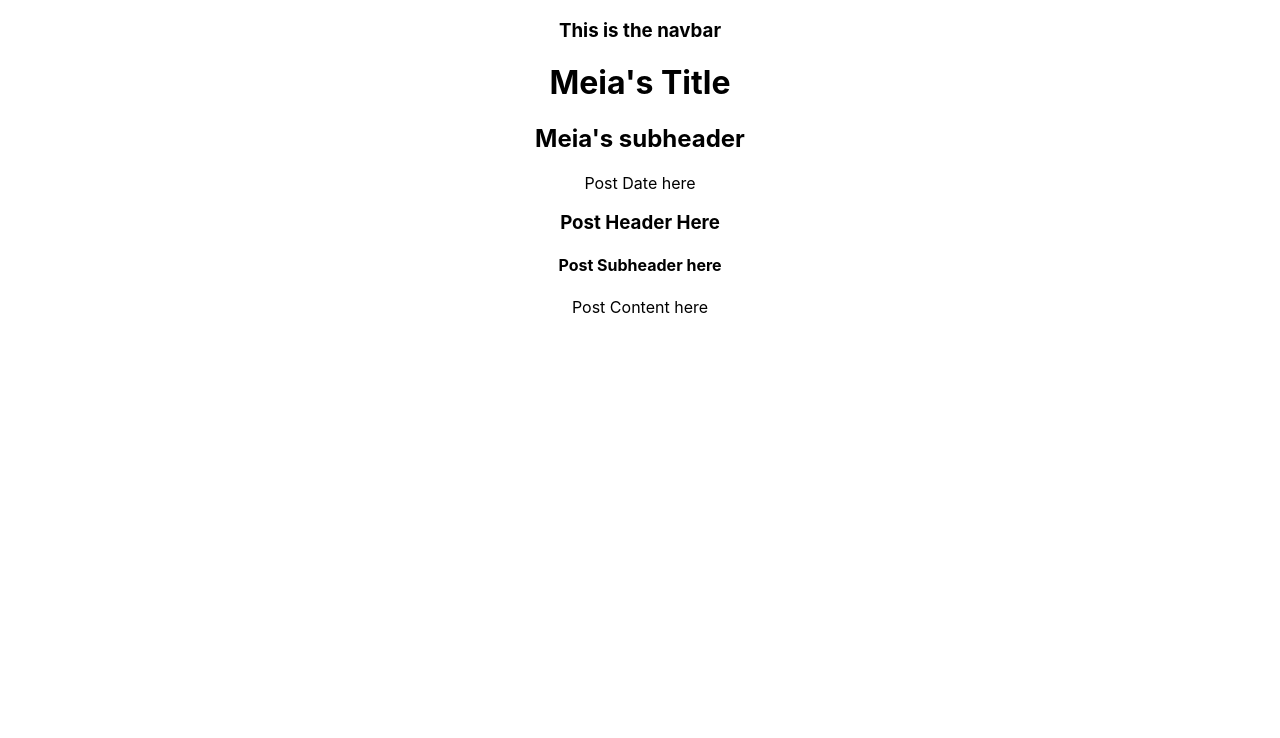
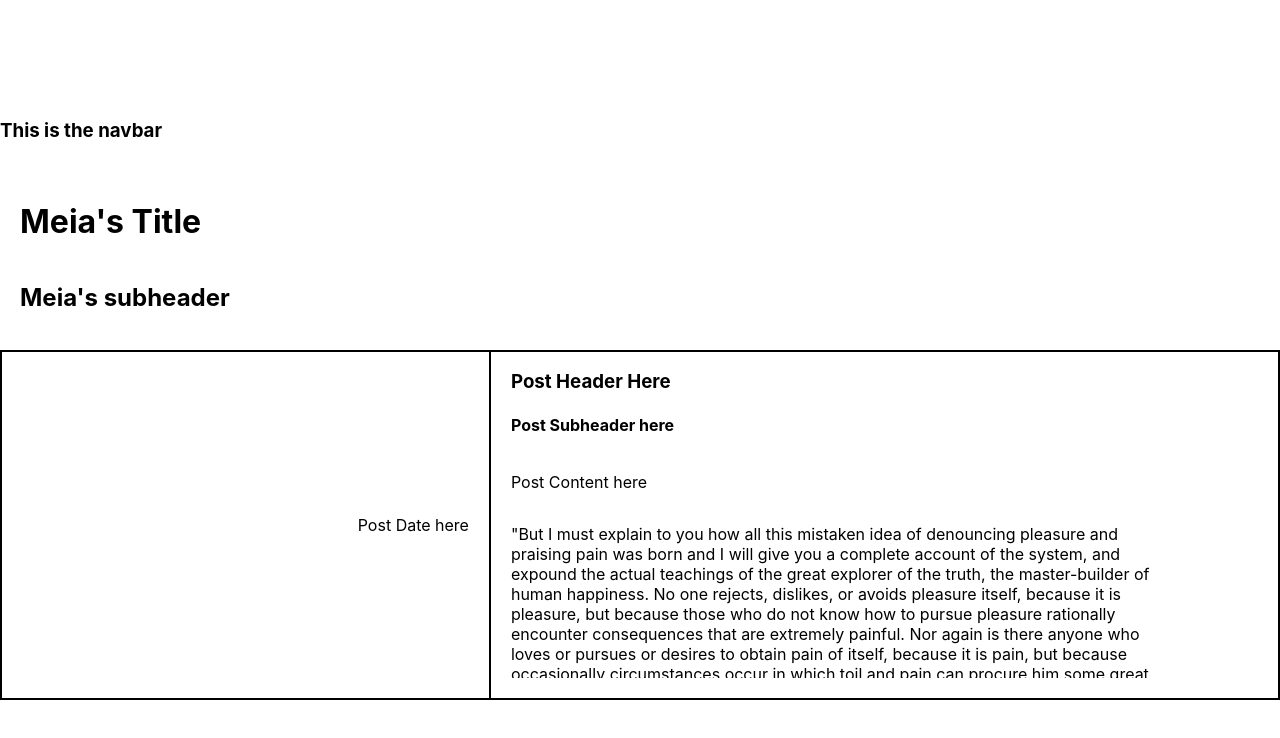
Before and after one commit to m3ia/blog, a React (Create React App) app in the folder client/: page / in a window 1280 px wide. Shown: the top 738 px of the page. Built offline with nearby package versions, Linux system fonts and the light colour scheme.

Commit message:
Add css for posts and title

```diff
--- a/client/src/App.css
+++ b/client/src/App.css
@@ -1,38 +1,67 @@
-.App {
-  text-align: center;
+html,
+body {
+  height: 100%;
+  display: flex;
+  flex-direction: column;
+  margin: 0;
+  justify-content: center;
 }
 
-.App-logo {
-  height: 40vmin;
-  pointer-events: none;
+/* Entire App */
+.App {
+  display: flex;
+  flex-direction: column;
+  align-items: center;
+  height: auto;
+  flex: none;
+  /* max-width: 70%; */
+  margin: 0px 0px 0px 0px;
+  padding: 0px 0px 0px 0px;
 }
 
-@media (prefers-reduced-motion: no-preference) {
-  .App-logo {
-    animation: App-logo-spin infinite 20s linear;
-  }
+/* TITLE ---------------------------------------- */
+.title-bar-div {
+  display: flex;
+  flex-direction: column;
+  padding: 20px;
+}
+/* POST ---------------------------------------- */
+.post-div {
+  display: flex;
+  flex-direction: row;
+  margin-top: -2px;
+  max-height: 350px;
+  width: 100%;
 }
 
-.App-header {
-  background-color: #282c34;
-  min-height: 100vh;
+.post-date {
+  border: 2px solid black;
   display: flex;
   flex-direction: column;
   align-items: center;
   justify-content: center;
-  font-size: calc(10px + 2vmin);
-  color: white;
+  /* padding-left: 100px; */
+  margin-right: -2px;
+  padding-right: 20px;
+  width: 70%;
+  align-items: flex-end;
 }
 
-.App-link {
-  color: #61dafb;
+.post-body {
+  border: 2px solid black;
+  display: flex;
+  flex-direction: column;
+  justify-content: center;
+  padding-left: 20px;
+  padding-right: 100px;
+  width: 100%;
 }
 
-@keyframes App-logo-spin {
-  from {
-    transform: rotate(0deg);
-  }
-  to {
-    transform: rotate(360deg);
-  }
+.post-content {
+  display: flex;
+  flex-direction: column;
+  overflow-y: scroll;
+  /* width: 100%; */
+  max-height: 75%;
+  margin-bottom: 20px;
 }
--- a/client/src/components/Post.jsx
+++ b/client/src/components/Post.jsx
@@ -9,6 +9,23 @@ const Post = () => {
         </div>
         <div className="post-content">
           <p>Post Content here</p>
+          <p>
+            "But I must explain to you how all this mistaken idea of denouncing
+            pleasure and praising pain was born and I will give you a complete
+            account of the system, and expound the actual teachings of the great
+            explorer of the truth, the master-builder of human happiness. No one
+            rejects, dislikes, or avoids pleasure itself, because it is
+            pleasure, but because those who do not know how to pursue pleasure
+            rationally encounter consequences that are extremely painful. Nor
+            again is there anyone who loves or pursues or desires to obtain pain
+            of itself, because it is pain, but because occasionally
+            circumstances occur in which toil and pain can procure him some
+            great pleasure. To take a trivial example, which of us ever
+            undertakes laborious physical exercise, except to obtain some
+            advantage from it? But who has any right to find fault with a man
+            who chooses to enjoy a pleasure that has no annoying consequences,
+            or one who avoids a pain that produces no resultant pleasure?"
+          </p>
         </div>
       </div>
     </div>
```
